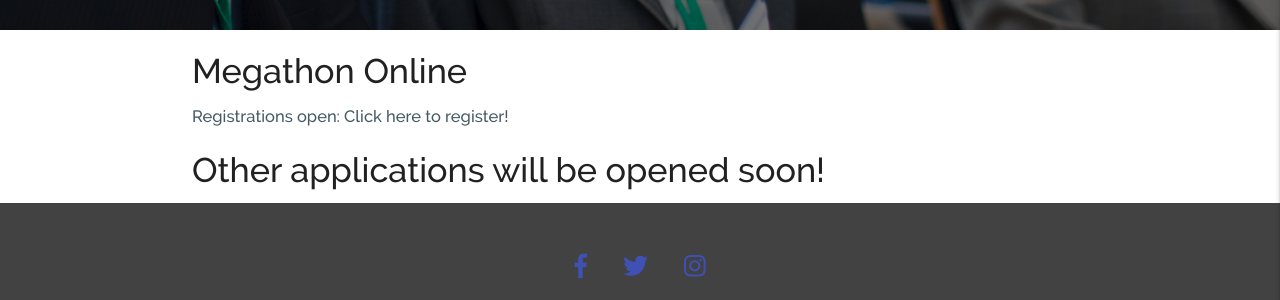
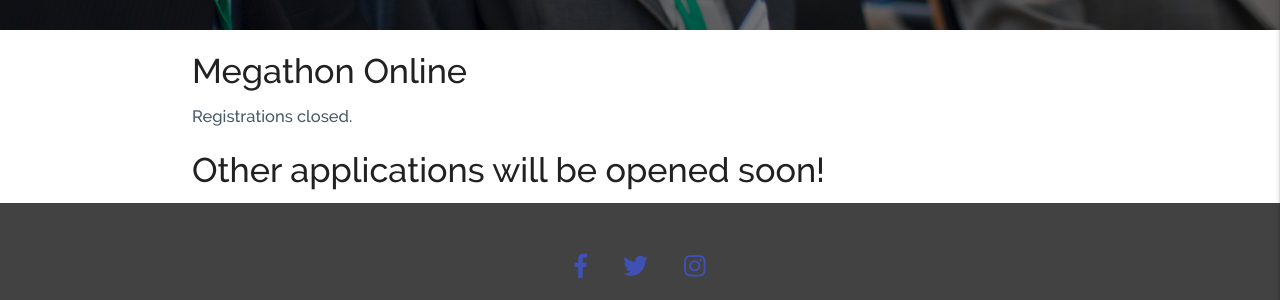
Before and after one commit to IIIT-ECell/megathon, a Jekyll site: the page built from apply.md, in a window 1280 px wide and 900 px high, scrolled down 344 px. Shown: the part 526-826 px from the top of the window. Built offline with Jekyll 4.4.1, drawn with Linux system fonts in a browser that asks for light colours; nearby versions of some CDN libraries.

Commit message:
removed application link from apply now page

```diff
--- a/_layouts/apply.html
+++ b/_layouts/apply.html
@@ -18,7 +18,7 @@ layout: wrapper
 
 <div class="container">
 	<h4>Megathon Online</h4>
-	<a href="https://megathononline.hackerearth.com/">Registrations open: Click here to register!</a>
+	<a href="https://megathononline.hackerearth.com/">Registrations closed.</a>
   <h4>Other applications will be opened soon!</h4>
 	<!-- {{content}} -->
 </div>
```
